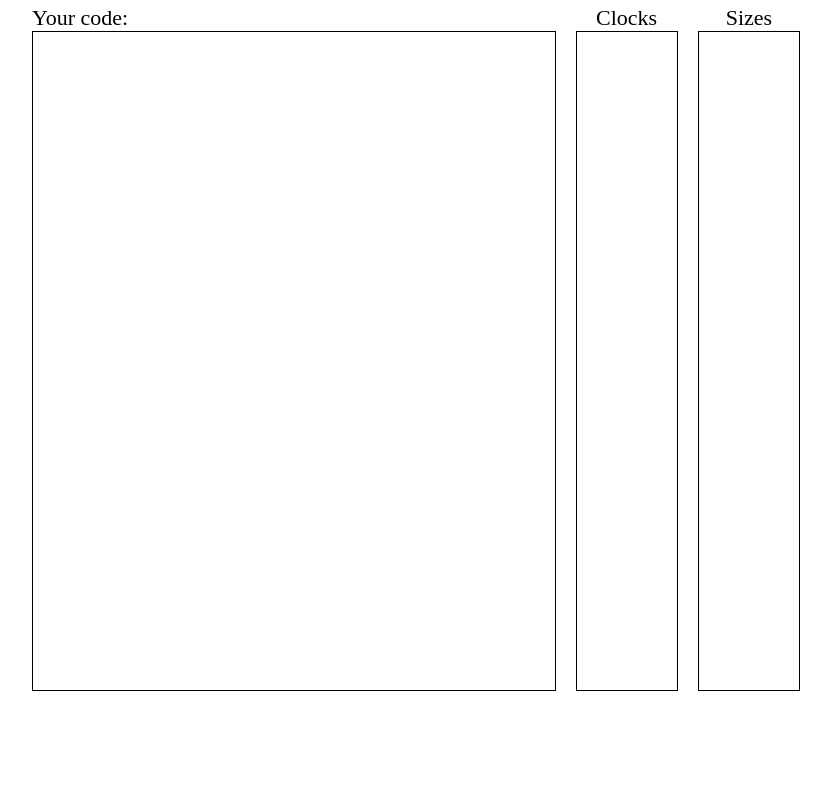
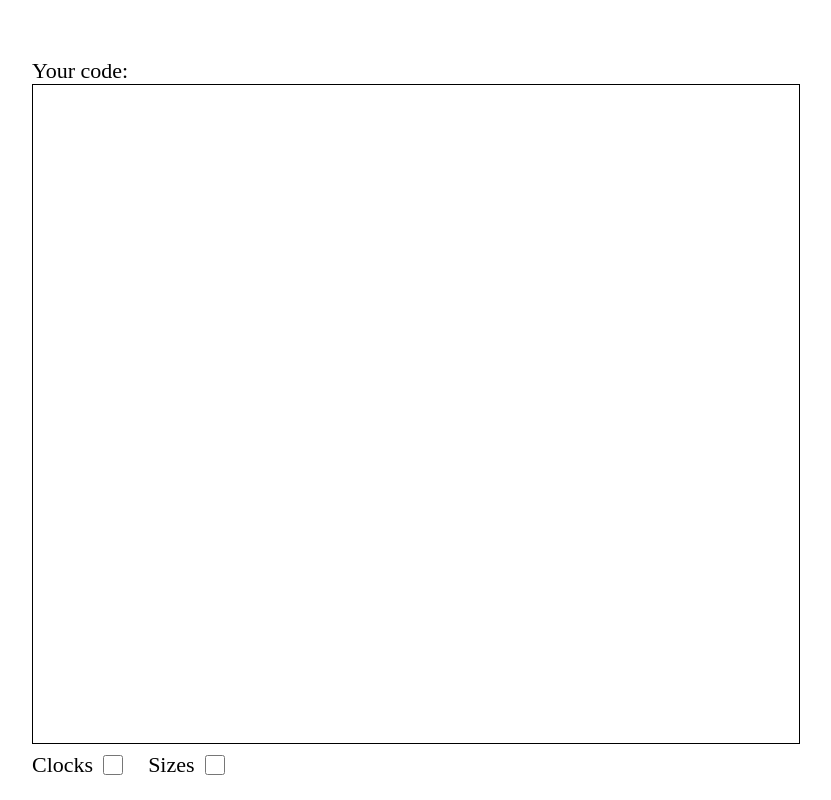
Before and after one commit to Asubuhi824lia/AVR-counting, a website: page index.html in a window 1280 px wide. Shown: the whole page, without its empty margins (224-1055 px from the left). Drawn offline with nearby package versions, Linux system fonts and the light colour scheme.

Commit message:
Show and hide fields by click on the checkboxes.

```diff
--- a/index.html
+++ b/index.html
@@ -13,6 +13,11 @@
             <div class="textarea">
                 <label>Your code:</label>
                 <textarea class = "linked" id="textarea" wrap="off"></textarea>
+
+                <div class="checkboxes">
+                    <label><p>Clocks</p> <input type="checkbox" id="clocks-show"></label>
+                    <label><p>Sizes</p> <input type="checkbox" id="sizes-show"></label>
+                </div>
             </div>
             <div class="clocks">
                 <label>Clocks</label>
--- a/main.js
+++ b/main.js
@@ -33,8 +33,25 @@ let textarea = document.getElementById('textarea');
 textarea.addEventListener('input', () => { addNums(json) });
 
 
+// JQuery-piece
 $('.linked').scroll(function() {
     $('.linked').scrollTop($(this).scrollTop());
+})
+
+$('#clocks-show').click(function() {
+    if ($('.clocks').css('display') != 'none') {
+        $('.clocks').css('display', 'none');
+    } else {
+        $('.clocks').css('display', 'block');
+    }
+})
+
+$('#sizes-show').click(function() {
+    if ($('.sizes').css('display') != 'none') {
+        $('.sizes').css('display', 'none');
+    } else {
+        $('.sizes').css('display', 'block');
+    }
 })
 
 
--- a/style.css
+++ b/style.css
@@ -9,6 +9,7 @@
 .wrapper {
     margin: 0 auto;
     display: flex;
+    flex-direction: column;
     justify-content: center;
     height: 97vh;
 }
@@ -28,11 +29,8 @@
 .clocks, .sizes {
     width: 150px;
     height: 100%;
-    text-align: center;
-}
-
-.clocks {
-    margin: 0 20px;
+    display: none;
+    margin-left: 20px;
 }
 
 .value, #textarea {
@@ -51,6 +49,23 @@
     width: 100%;
 }
 
+.checkboxes {
+    display: inline-flex;
+    flex-direction: row;
+}
+
+input[type=checkbox] {
+    height: 20px;
+    width: 20px;
+    margin: 0 25px 0 10px;
+}
+
+label {
+    display: flex;
+    justify-content: space-between;
+    align-items: center;
+}
+
 
 /* Syncronize line-height of codefield and clocksfield */
 
```
